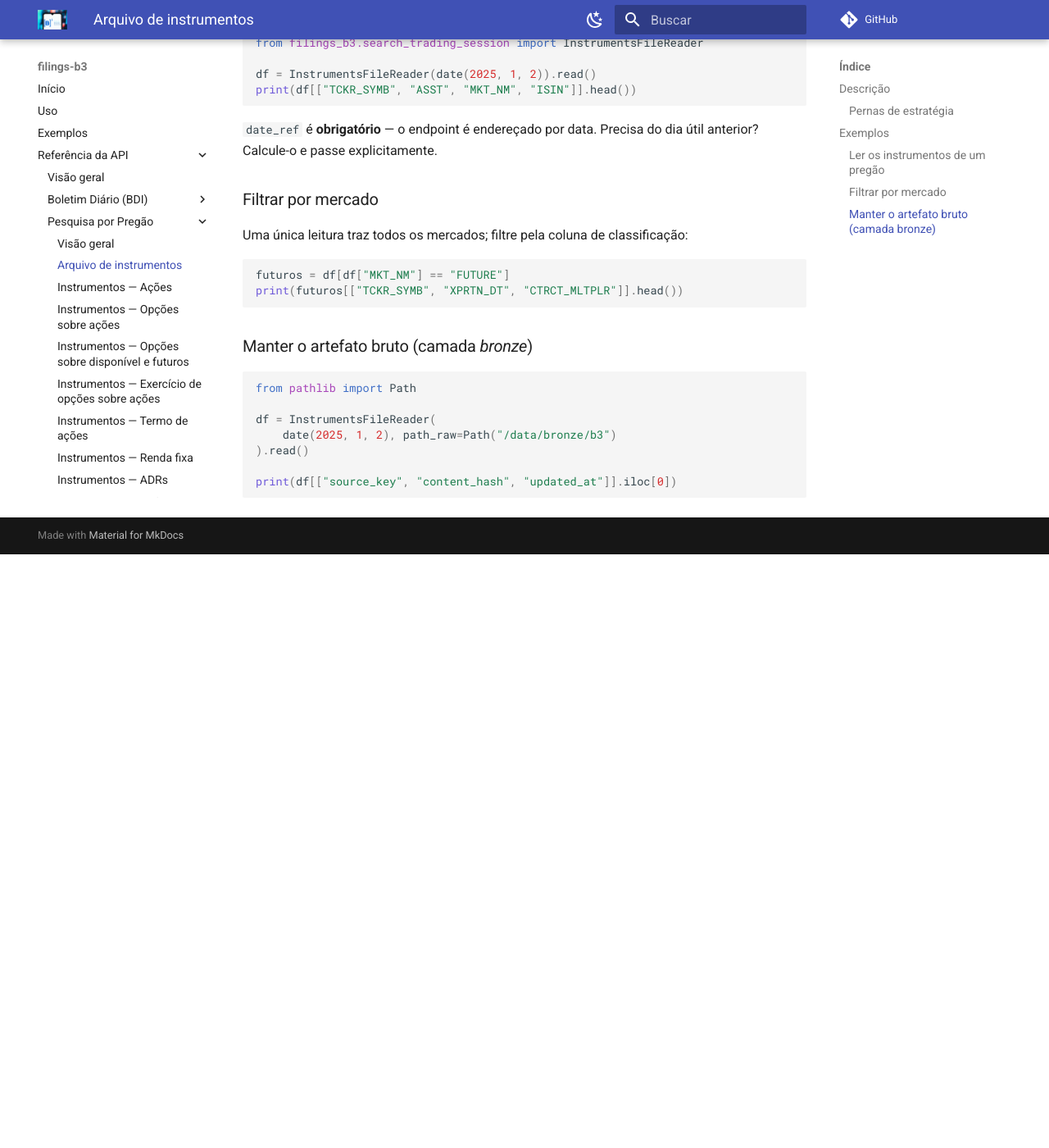
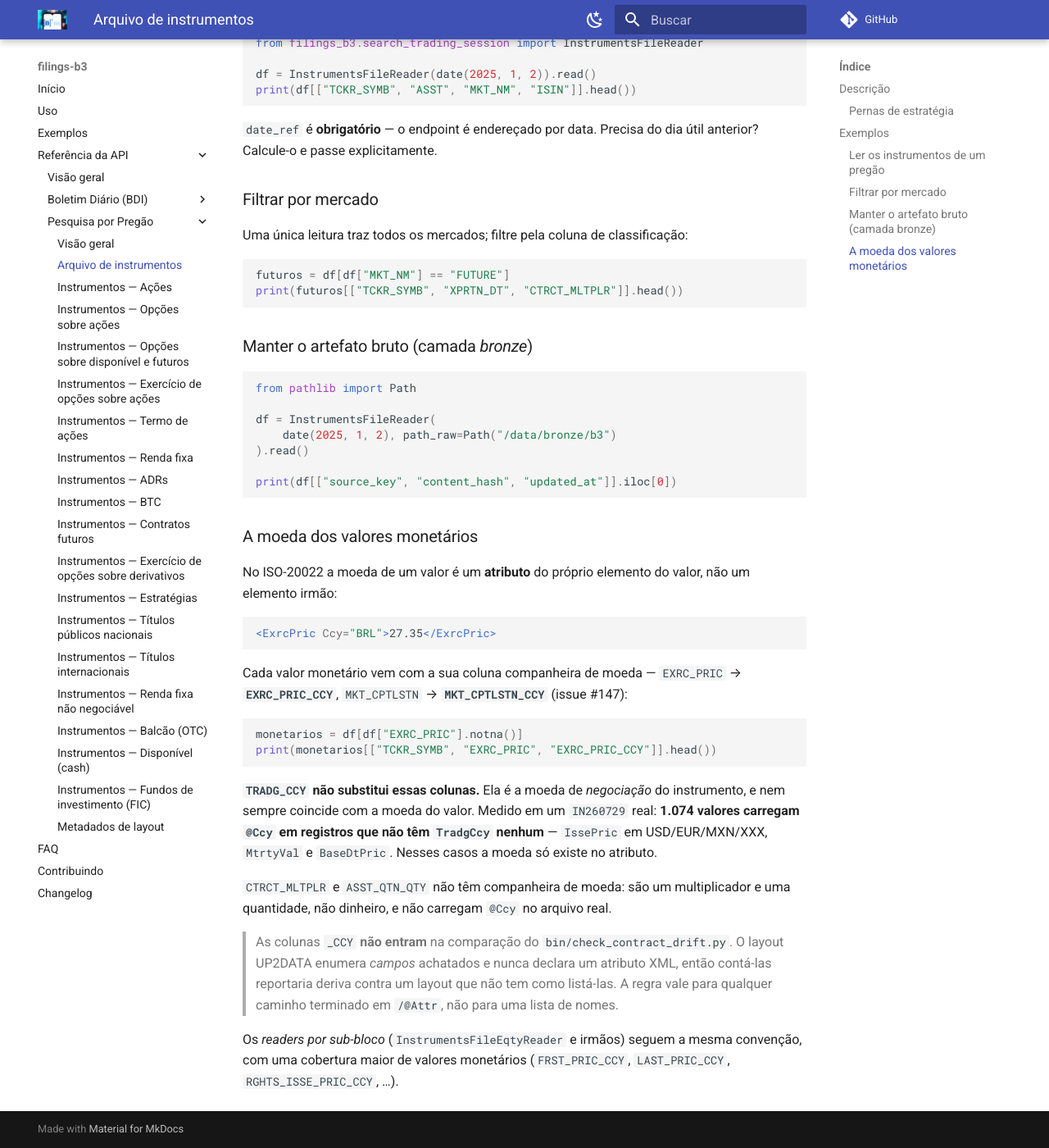
Before and after one commit to guilhermegor/filings-b3, an MkDocs documentation site: the page built from docs/api/search_trading_session/instruments_file.md, in a window 1280 px wide and 1400 px high, scrolled down 1414 px. Shown: the whole window at 82% size. Built offline with MkDocs 1.6.1 and Material for MkDocs 9.7.7, drawn with Linux system fonts in a browser that asks for light colours; comment, search, counter and statistics services are not loaded; the version menu is left out; before the commit the page ends 2090 px from its top, so only the background shows below that.

Commit message:
fix: trazer a moeda dos valores monetarios como coluna propria (#176)
* fix: travar a invariante de moeda dos valores monetarios

#147 pedia colunas <COL>_CCY para cinco colunas decimais do reader
consolidado, partindo de que a moeda estava sendo descartada. A premissa nao
se sustenta: o reader ja mapeia TRADG_CCY, e o atributo @Ccy nunca diverge do
TradgCcy do proprio registro - 371.656 registros de dois pregoes reais
(IN260729 + IN260731), zero divergencias, incluindo todos os casos em USD.

Duas das cinco colunas pedidas (CTRCT_MLTPLR, ASST_QTN_QTY) nunca carregam
@Ccy no arquivo real: sao multiplicador e quantidade, nao dinheiro. Colunas
_CCY para elas seriam nulas para sempre.

Entra so um teste e um trecho de documentacao. Nenhuma coluna nova, nenhuma
mudanca em _DICT_PATHS, conjunto de 52 colunas intacto - o oraculo de deriva
nao muda. O teste foi exercitado nos dois sentidos: apontando TRADG_CCY para
uma tag inexistente ele falha; restaurado, passa.

* fix: trazer a moeda dos valores monetarios como coluna propria

No ISO-20022 a moeda de um valor e um ATRIBUTO do elemento do valor, nao um
irmao, entao um caminho que le o texto do elemento nao a enxerga - e a coluna
do valor continua parecendo cheia. Por isso o reader consolidado embarcou
142.164 precos sem moeda ao longo de varias releases.

Entram EXRC_PRIC_CCY e MKT_CPTLSTN_CCY, cada uma colada ao seu valor. Zero
orfaos nos dois sentidos, nos dois pregoes reais.

Reversao de rumo dentro do proprio branch: a primeira abordagem fechava a #147
sem colunas, alegando que TRADG_CCY ja recuperava a moeda, apoiada em 371.656
registros com zero divergencia. A medicao varria uma lista de tags escolhida a
mao que excluia justamente as tags onde a invariante falha. Enumerando todos
os atributos, o mesmo arquivo tem 1.074 valores com moeda em registros sem
TradgCcy nenhum (IssePric, MtrtyVal, BaseDtPric) - ali a moeda so existe no
atributo.

O oraculo de deriva passa a excluir colunas derivadas de atributo pela FORMA
do caminho, nao por lista de nomes: um layout achatado enumera campos e nunca
declara um atributo XML, entao conta-las reportaria deriva por ler mais da
fonte. O conjunto comparado segue 52.

Auditoria dos 18 readers ja entregues nos dois pregoes: 17 limpos, a unica
lacuna era esta. Fora da familia de instrumentos nao ha reader XML.

Regra permanente registrada em _internal/config/contracts/CLAUDE.md.

````diff
--- a/docs/api/search_trading_session/instruments_file.md
+++ b/docs/api/search_trading_session/instruments_file.md
@@ -81,3 +81,36 @@
 
 print(df[["source_key", "content_hash", "updated_at"]].iloc[0])
 ```
+
+### A moeda dos valores monetários
+
+No ISO-20022 a moeda de um valor é um **atributo** do próprio elemento do valor, não um elemento
+irmão:
+
+```xml
+<ExrcPric Ccy="BRL">27.35</ExrcPric>
+```
+
+Cada valor monetário vem com a sua coluna companheira de moeda — `EXRC_PRIC` → **`EXRC_PRIC_CCY`**,
+`MKT_CPTLSTN` → **`MKT_CPTLSTN_CCY`** (issue #147):
+
+```python
+monetarios = df[df["EXRC_PRIC"].notna()]
+print(monetarios[["TCKR_SYMB", "EXRC_PRIC", "EXRC_PRIC_CCY"]].head())
+```
+
+**`TRADG_CCY` não substitui essas colunas.** Ela é a moeda de *negociação* do instrumento, e nem
+sempre coincide com a moeda do valor. Medido em um `IN260729` real: **1.074 valores carregam `@Ccy`
+em registros que não têm `TradgCcy` nenhum** — `IssePric` em USD/EUR/MXN/XXX, `MtrtyVal` e
+`BaseDtPric`. Nesses casos a moeda só existe no atributo.
+
+`CTRCT_MLTPLR` e `ASST_QTN_QTY` não têm companheira de moeda: são um multiplicador e uma
+quantidade, não dinheiro, e não carregam `@Ccy` no arquivo real.
+
+> As colunas `_CCY` **não entram** na comparação do `bin/check_contract_drift.py`. O layout UP2DATA
+> enumera *campos* achatados e nunca declara um atributo XML, então contá-las reportaria deriva
+> contra um layout que não tem como listá-las. A regra vale para qualquer caminho terminado em
+> `/@Attr`, não para uma lista de nomes.
+
+Os *readers por sub-bloco* (`InstrumentsFileEqtyReader` e irmãos) seguem a mesma convenção, com uma
+cobertura maior de valores monetários (`FRST_PRIC_CCY`, `LAST_PRIC_CCY`, `RGHTS_ISSE_PRIC_CCY`, …).
````
Also changed, not shown: docs/backlog/ccy-recovered-by-tradg-ccy_20260803_080902.md (added, +89 -0 lines), src/filings_b3/_internal/config/contracts/CLAUDE.md (+44 -0 lines), 5 other files.
